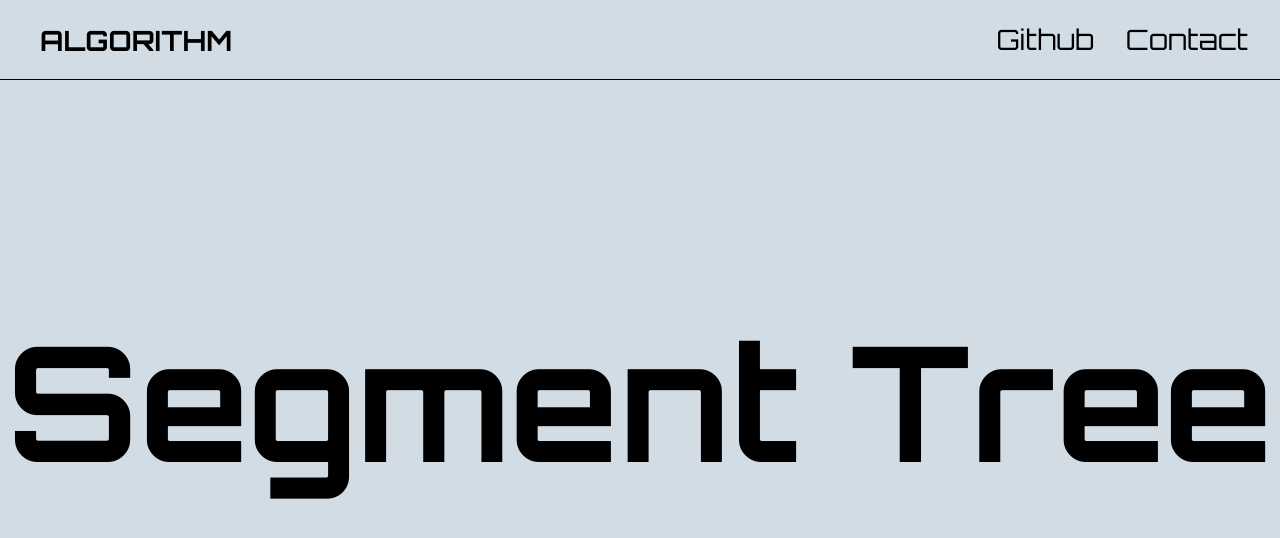
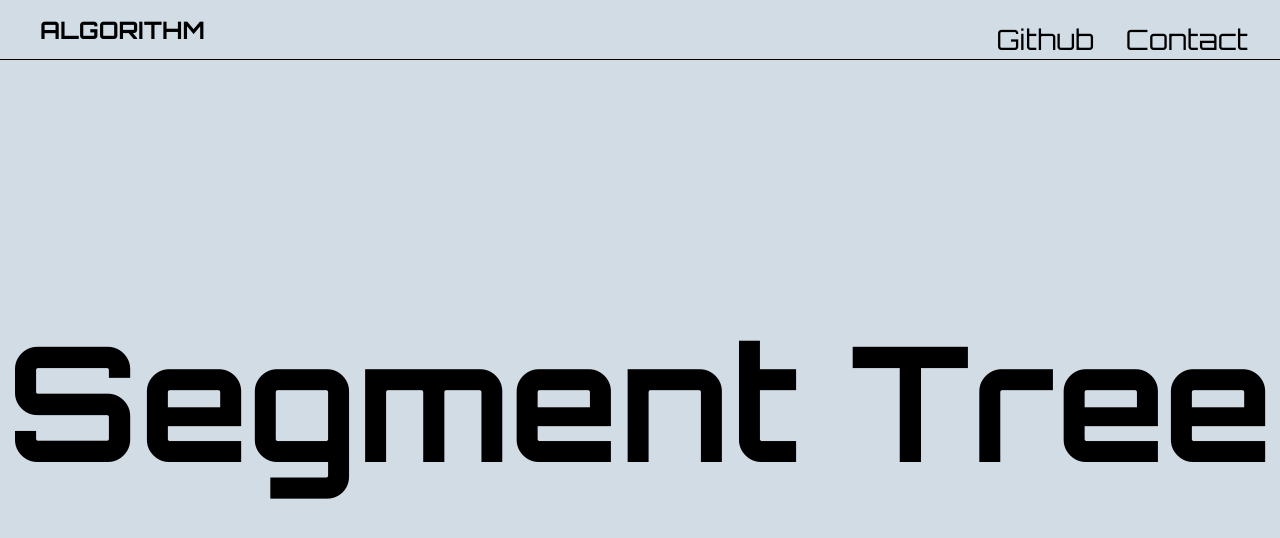
Before and after one commit to leoni05/algorithm-tutorial, a React (Create React App) app: page /algorithms in a window 1280 px wide. Shown: the top 538 px of the page. Built offline with nearby package versions, Linux system fonts and the light colour scheme.

Commit message:
전반적인 레이아웃 수정 - Title 컴포넌트

```diff
--- a/src/components/Title/Title.css
+++ b/src/components/Title/Title.css
@@ -20,7 +20,7 @@
   top: 50%;
   transform-origin: 0 0;
   font-weight: 700;
-  font-size: 200px;
+  font-size: 160px;
 }
 
 .title-container svg{
@@ -50,11 +50,11 @@
 }
 
 .title-init-exit{
-  height: 80px;
+  height: 60px;
   border-bottom: 1px solid;
 }
 .title-init-exit .title{
-  transform: scale(0.14) translate(0%, -50%);
+  transform: scale(0.15) translate(0%, -50%);
   left: 40px;
 }
 .title-init-exit svg{
@@ -62,11 +62,11 @@
 }
 
 .title-enter{
-  height: 80px;
+  height: 60px;
   border-bottom: 1px solid;
 }
 .title-enter .title{
-  transform: scale(0.14) translate(0%, -50%);
+  transform: scale(0.15) translate(0%, -50%);
   left: 40px;
 }
 .title-enter svg{
@@ -113,12 +113,12 @@
 }
 
 .title-exit-active{
-  height: 80px;
+  height: 60px;
   border-bottom: 1px solid;
   transition: all 300ms;
 }
 .title-exit-active .title{
-  transform: scale(0.14) translate(0%, -50%);
+  transform: scale(0.15) translate(0%, -50%);
   left: 40px;
   transition: all 300ms;
 }
@@ -128,11 +128,11 @@
 }
 
 .title-exit-done{
-  height: 80px;
+  height: 60px;
   border-bottom: 1px solid;
 }
 .title-exit-done .title{
-  transform: scale(0.14) translate(0%, -50%);
+  transform: scale(0.15) translate(0%, -50%);
   left: 40px;
 }
 .title-exit-done svg{
--- a/src/components/Title/Title.js
+++ b/src/components/Title/Title.js
@@ -52,8 +52,8 @@ function Title() {
                 <stop offset="0%" stopColor="red"/>
                 <stop offset="100%" stopColor="blue"/>
               </radialGradient>
-              <pattern id="grid" width="16" height="16" patternUnits="userSpaceOnUse">
-                <path d="M 16 0 L 0 0 0 16" fill="none" stroke="#D2DCE5" strokeWidth="3"/>
+              <pattern id="grid" width="8" height="8" patternUnits="userSpaceOnUse">
+                <path d="M 8 0 L 0 0 0 8" fill="none" stroke="#D2DCE5" strokeWidth="1.5"/>
               </pattern>
             </defs>
             <rect width="100%" height="100%" fill="url(#grid)" />
```
